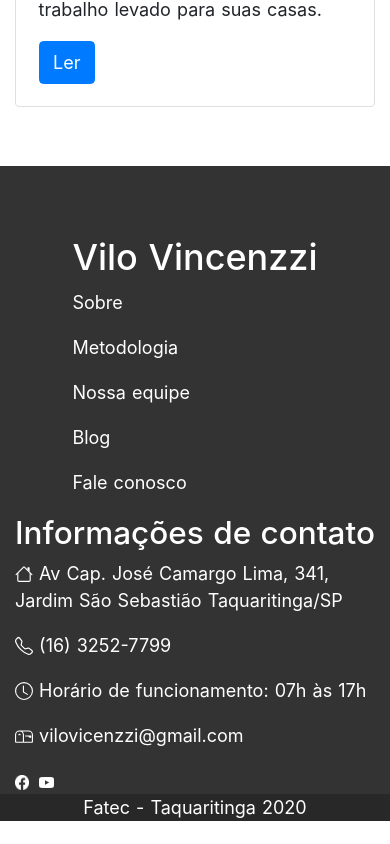
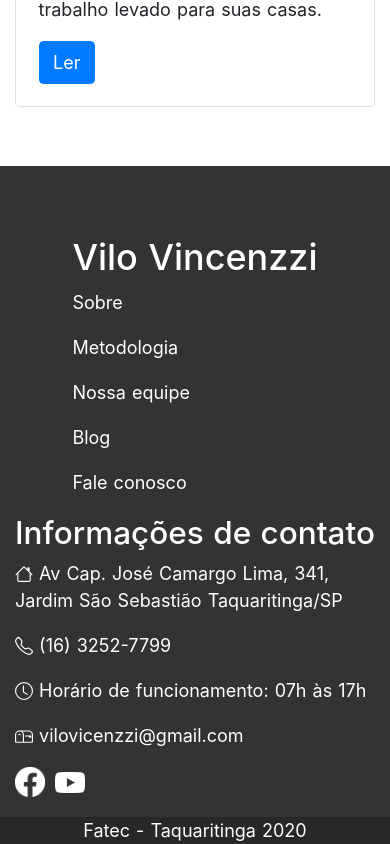
Before and after one commit to BrSouza98/webpage-vilo-vincenzzi, a Nuxt app: page / in a window 390 px wide. Shown: the part 5199-6043 px from the top of the page. Before the commit the page ends 6020 px from the top, so only its background shows below. Built offline with nearby package versions, Linux system fonts and the light colour scheme.

Commit message:
icones responsivos

```diff
--- a/components/rodape.vue
+++ b/components/rodape.vue
@@ -43,13 +43,13 @@
               </p>
               <a href="https://www.facebook.com/profile.php?id=100009453482303" target="_blank">
               <img
-                class="faceIcon"
+                class="faceIcon bottomarg"
                 src="~/assets/faceWhite.png"
                 alt="Ícone do Facebook">
               </a>
               <a href="https://www.youtube.com/channel/UCu9JyneukfRcBSCuiJHQ3LA" target="_blank">
               <img
-                class="youtubeIcon"
+                class="youtubeIcon bottomarg"
                 src="~/assets/youtubeBlack.png"
                 alt="Ícone do youtube">
               </a>
@@ -79,11 +79,11 @@
 }
 
 .faceIcon {
-  width: 4%;
+  width: 30px;
 }
 
 .youtubeIcon {
-  width: 4%;
+  width: 30px;
   margin-left: 10px;
 }
 
@@ -103,4 +103,8 @@
   display: flex;
   justify-content: center;
 }
+
+.bottomarg{
+  margin-bottom: 20px;
+}
 </style>
```
